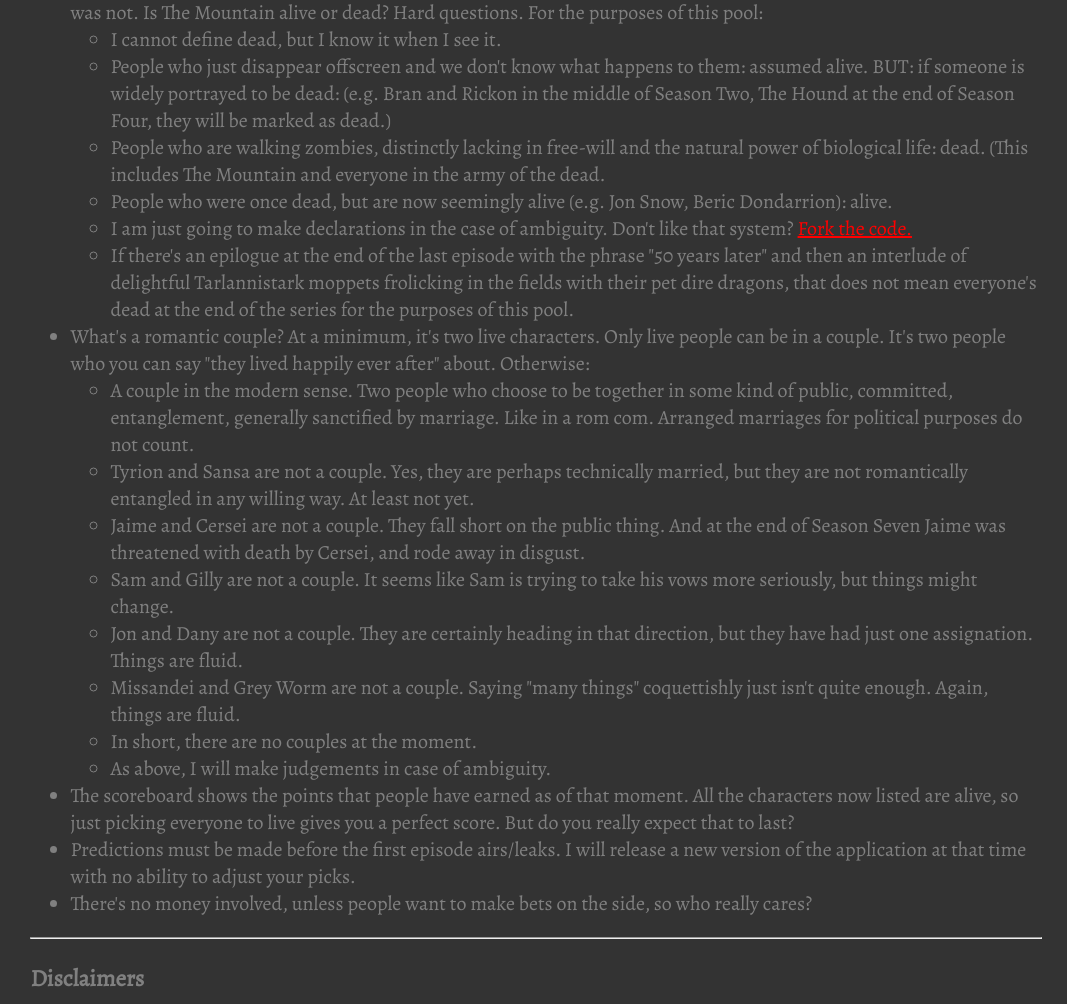
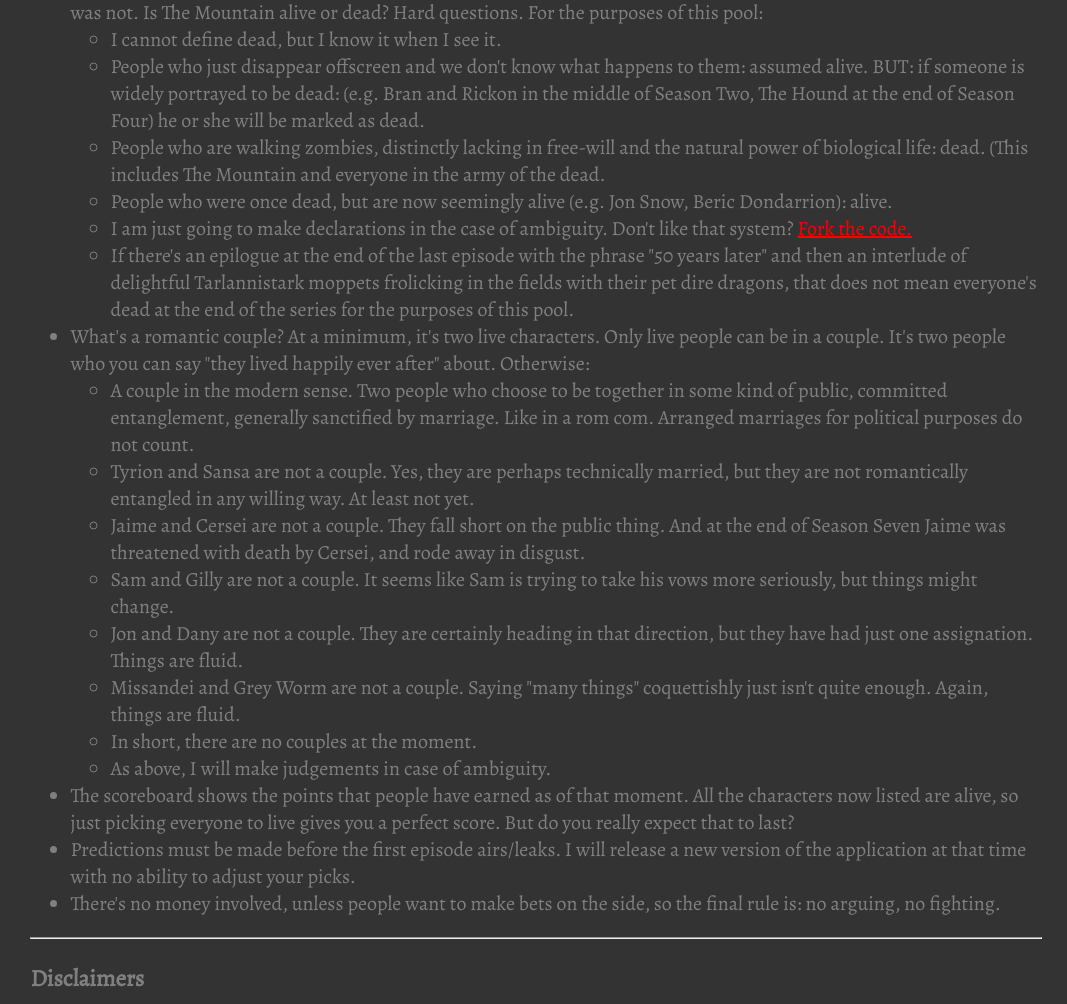
Before and after one commit to ojplg/gotdp, a Django app: page /pool/rules_disclaimers in a window 1280 px wide. Shown: the part 326-1330 px from the top of the page, without its empty margins (104-1171 px from the left). Run offline with Django 3.2, Linux system fonts and the light colour scheme.

Commit message:
Rules clean-up

```diff
--- a/pool/templates/rules.html
+++ b/pool/templates/rules.html
@@ -8,7 +8,7 @@
     <li>What is dead? The passage from life to death in Westeros is much less one way than in our own world. And there are states that are not recognizably alive or dead. At the end of Season Five, Jon Snow was dead. At the end of Season Six, he was not. Is The Mountain alive or dead? Hard questions. For the purposes of this pool:
         <ul>
             <li>I cannot define dead, but I know it when I see it.</li>
-            <li>People who just disappear offscreen and we don't know what happens to them: assumed alive. BUT: if someone is widely portrayed to be dead: (e.g. Bran and Rickon in the middle of Season Two, The Hound at the end of Season Four, they will be marked as dead.)</li>
+            <li>People who just disappear offscreen and we don't know what happens to them: assumed alive. BUT: if someone is widely portrayed to be dead: (e.g. Bran and Rickon in the middle of Season Two, The Hound at the end of Season Four) he or she will be marked as dead.</li>
             <li>People who are walking zombies, distinctly lacking in free-will and the natural power of biological life: dead. (This includes The Mountain and everyone in the army of the dead.</li>
             <li>People who were once dead, but are now seemingly alive (e.g. Jon Snow, Beric Dondarrion): alive.</li>
             <li>I am just going to make declarations in the case of ambiguity. Don't like that system? <a href="https://github.com/ojplg/gotdp">Fork the code.</a></li>
@@ -17,7 +17,7 @@
     </li>
     <li>What's a romantic couple? At a minimum, it's two live characters. Only live people can be in a couple. It's two people who you can say "they lived happily ever after" about. Otherwise:
         <ul>
-            <li>A couple in the modern sense. Two people who choose to be together in some kind of public, committed, entanglement, generally sanctified by marriage. Like in a rom com. Arranged marriages for political purposes do not count.</li>
+            <li>A couple in the modern sense. Two people who choose to be together in some kind of public, committed entanglement, generally sanctified by marriage. Like in a rom com. Arranged marriages for political purposes do not count.</li>
             <li>Tyrion and Sansa are not a couple. Yes, they are perhaps technically married, but they are not romantically entangled in any willing way. At least not yet.</li>
             <li>Jaime and Cersei are not a couple. They fall short on the public thing. And at the end of Season Seven Jaime was threatened with death by Cersei, and rode away in disgust.</li>
             <li>Sam and Gilly are not a couple. It seems like Sam is trying to take his vows more seriously, but things might change.</li>
@@ -29,5 +29,5 @@
     </li>
     <li>The scoreboard shows the points that people have earned as of that moment. All the characters now listed are alive, so just picking everyone to live gives you a perfect score. But do you really expect that to last?</li>
     <li>Predictions must be made before the first episode airs/leaks. I will release a new version of the application at that time with no ability to adjust your picks.</li>
-    <li>There's no money involved, unless people want to make bets on the side, so who really cares?</li>
+    <li>There's no money involved, unless people want to make bets on the side, so the final rule is: no arguing, no fighting.</li>
 </ul>
```
